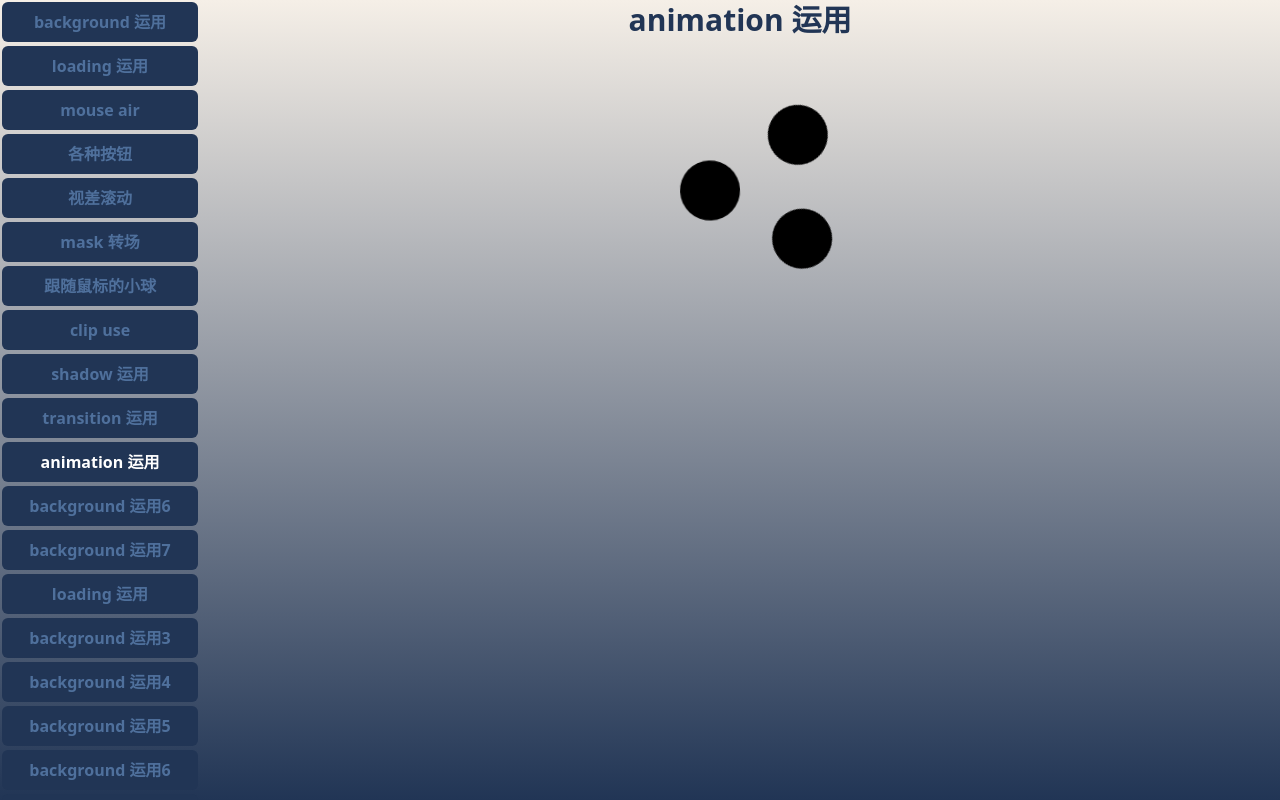
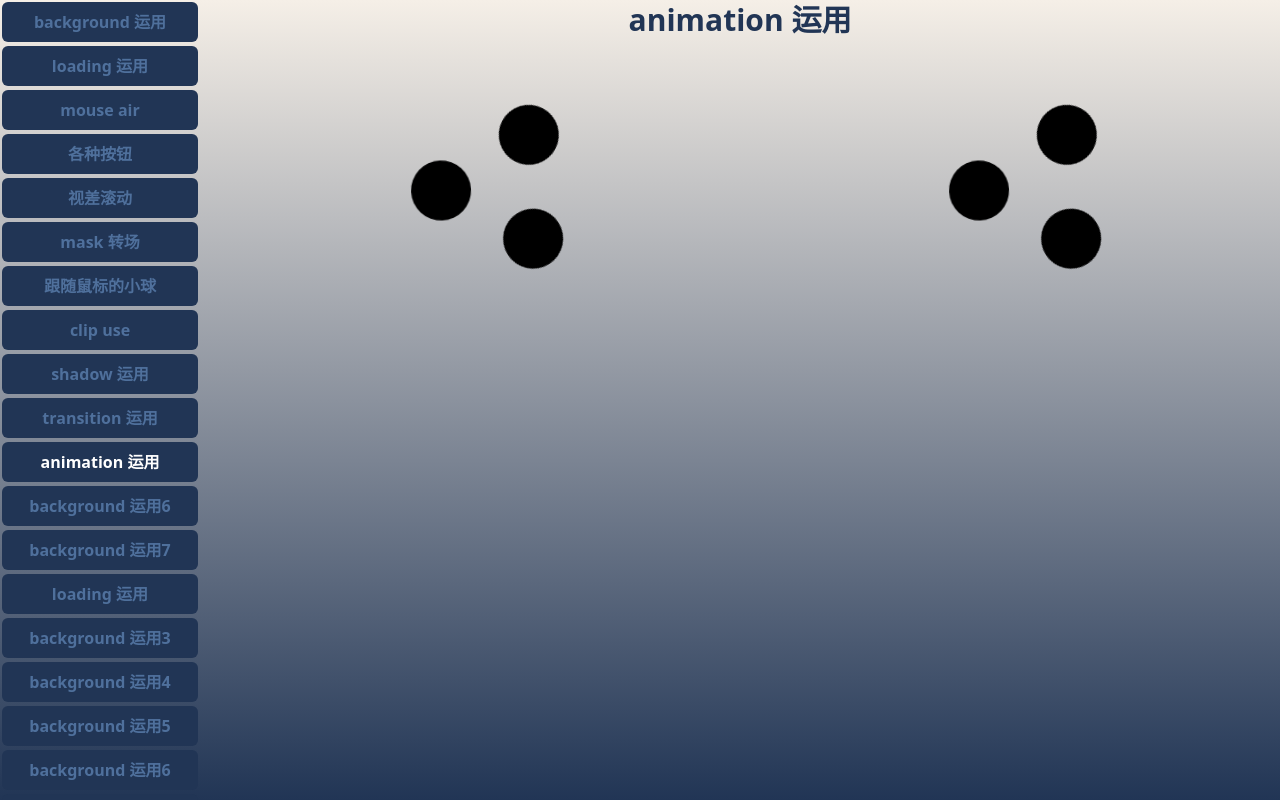
Before and after one commit to XyanZhang/nextjs-css-example, a Next.js app: page /animation in a window 1280 px wide. Built offline with nearby package versions, Linux system fonts and the light colour scheme.

Commit message:
feat: animation delay use

```diff
--- a/src/app/(items)/animation/index.module.scss
+++ b/src/app/(items)/animation/index.module.scss
@@ -30,6 +30,36 @@
   .item:nth-child(3) {
     animation: rotate 3s infinite 2s linear;
   }
+  .item2 {
+    position: absolute;
+    left: 0;
+    top: 0;
+    display: inline-block;
+    width: 60px;
+    height: 60px;
+    border-radius: 50%;
+    // background: linear-gradient(90deg, #fff, #352525, #fff);
+    transform: rotate(0);
+  }
+  .item2::after {
+    content: '';
+    position: absolute;
+    top: 0;
+    left: 60px;
+    width: 60px;
+    height: 60px;
+    border-radius: 50%;
+    background: #000;
+  }
+  .item2:nth-child(1) {
+    animation: rotate 3s infinite linear;
+  }
+  .item2:nth-child(2) {
+    animation: rotate 3s infinite -1s linear;
+  }
+  .item2:nth-child(3) {
+    animation: rotate 3s infinite -2s linear;
+  }
 }
 @keyframes rotate {
   0% {
--- a/src/app/(items)/animation/page.tsx
+++ b/src/app/(items)/animation/page.tsx
@@ -11,6 +11,11 @@ export default function AnimationCSS() {
           <span className={styles.item}></span>
           <span className={styles.item}></span>
         </div>
+        <div className={styles.loadingDelay}>
+          <span className={styles.item2}></span>
+          <span className={styles.item2}></span>
+          <span className={styles.item2}></span>
+        </div>
       </div>
     </div>
   )
```
